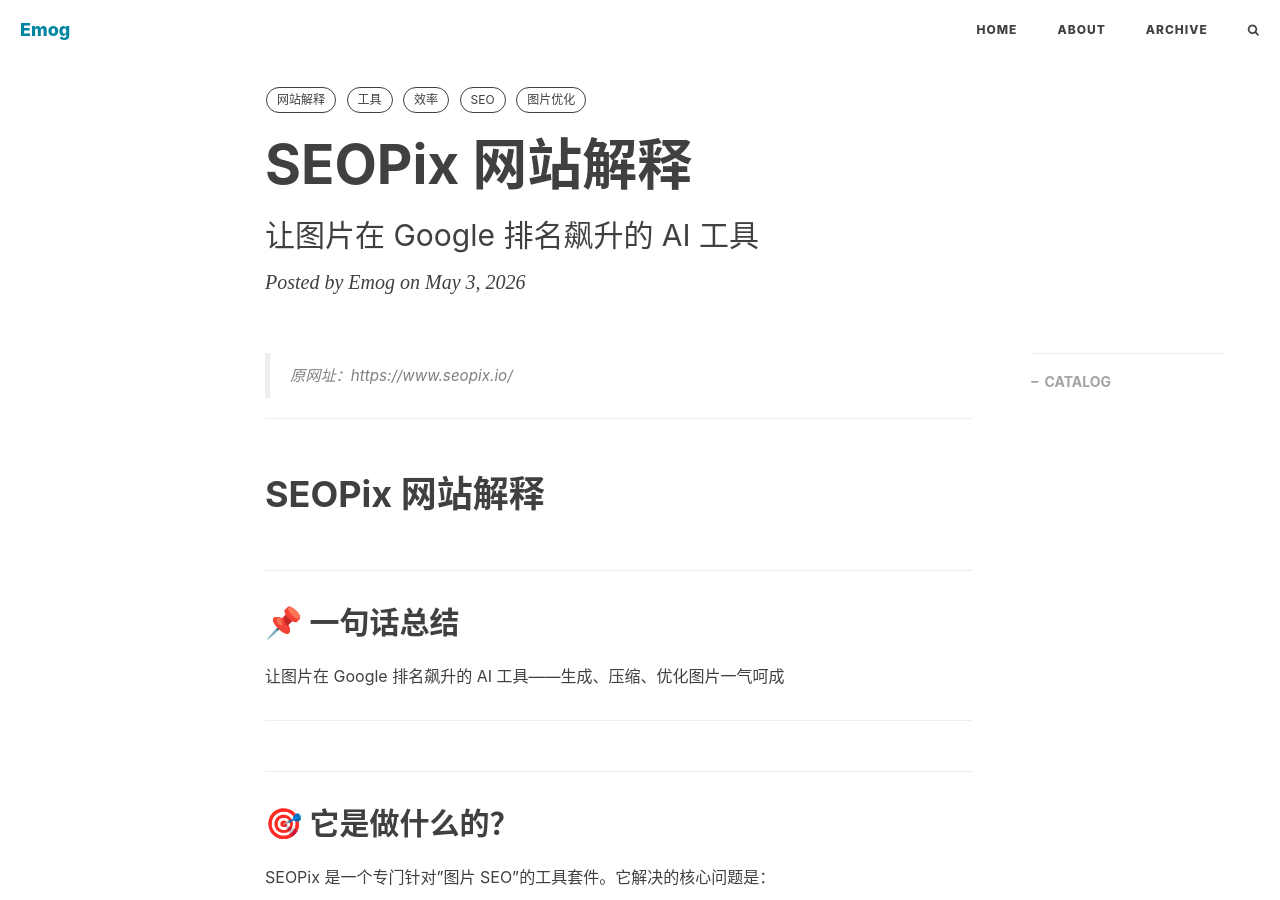
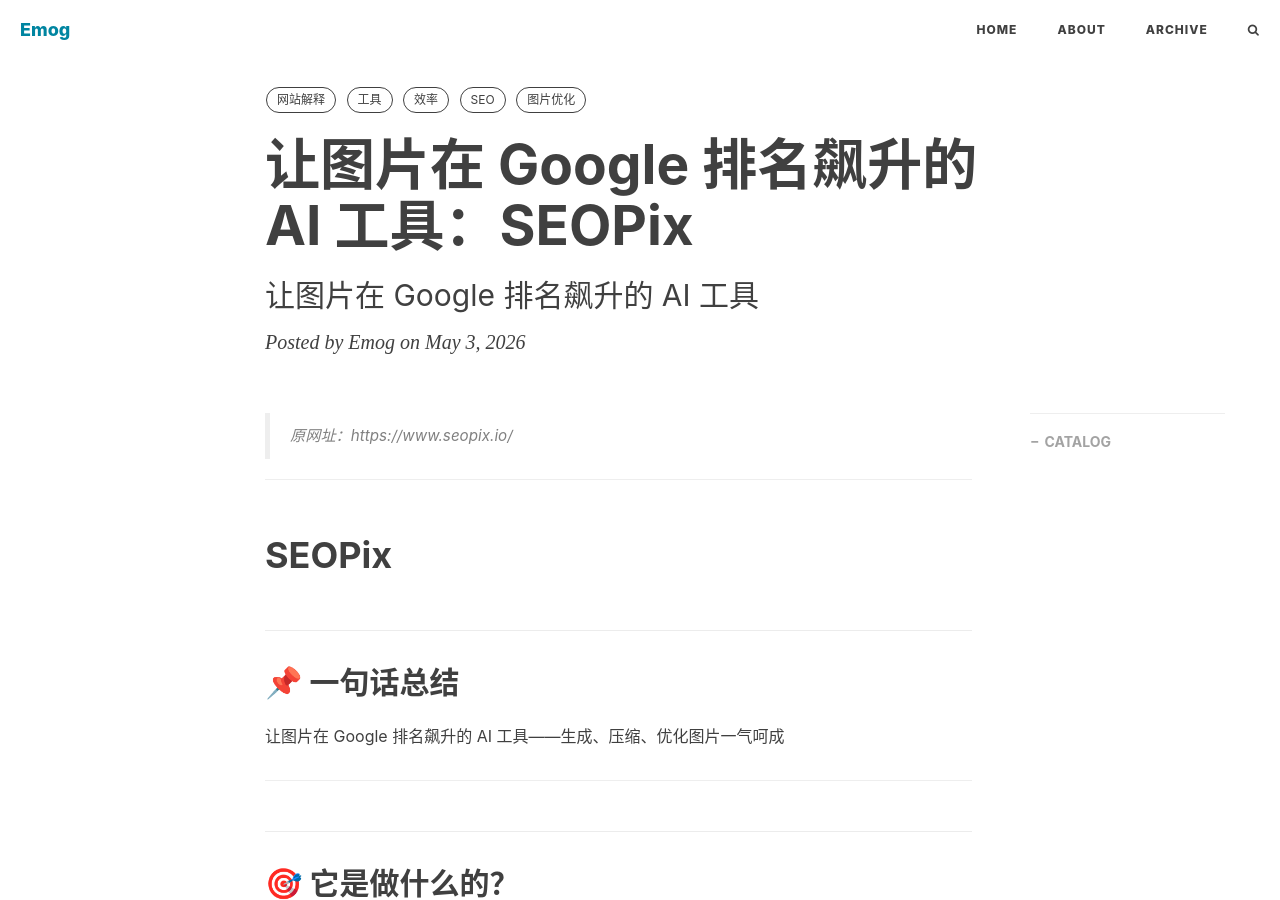
Before and after one commit to emog2026/emog2026.github.io, a Jekyll site: the page built from _posts/2026-05-03-seopix-SEO分析工具.md, in a window 1280 px wide and 900 px high. Built offline with Jekyll 4.4.1, drawn with Linux system fonts in a browser that asks for light colours; nearby versions of some CDN libraries; comment, search, counter and statistics services are not loaded; some of the changed text lies outside the part shown.

Commit message:
重构：优化文章标题，使其反映实际用途
标题优化：
- SEOPix 网站解释 → 让图片在 Google 排名飙升的 AI 工具：SEOPix
- ImageMagick 网站解释 → 免费强大的命令行图片处理工具：ImageMagick
- Capture2Text 网站解释 → 一键提取屏幕文字的免费 OCR 工具：Capture2Text

新标题规则：
- 格式：{核心价值/用途}：{网站名称}
- 直接反映网站的核心价值和主要用途
- 避免"网站解释"这种无实际意义的标题
- 使用动词开头，突出独特价值

Co-Authored-By: Claude Sonnet 4.6 <noreply@anthropic.com>

```diff
--- a/_posts/2026-05-03-seopix-SEO分析工具.md
+++ b/_posts/2026-05-03-seopix-SEO分析工具.md
@@ -1,6 +1,6 @@
 ---
 layout: post
-title: "SEOPix 网站解释"
+title: "让图片在 Google 排名飙升的 AI 工具：SEOPix"
 date: 2026-05-03
 tags: [网站解释, 工具, 效率, SEO, 图片优化]
 header-style: 'text'
@@ -11,7 +11,7 @@ subtitle: "让图片在 Google 排名飙升的 AI 工具"
 
 ---
 
-# SEOPix 网站解释
+# SEOPix
 
 ## 📌 一句话总结
 
```
Also changed, not shown: _posts/2026-05-03-capture2text-屏幕OCR工具.md (+1 -1 lines), _posts/2026-05-03-imagemagick-图片处理工具.md (+1 -1 lines).
